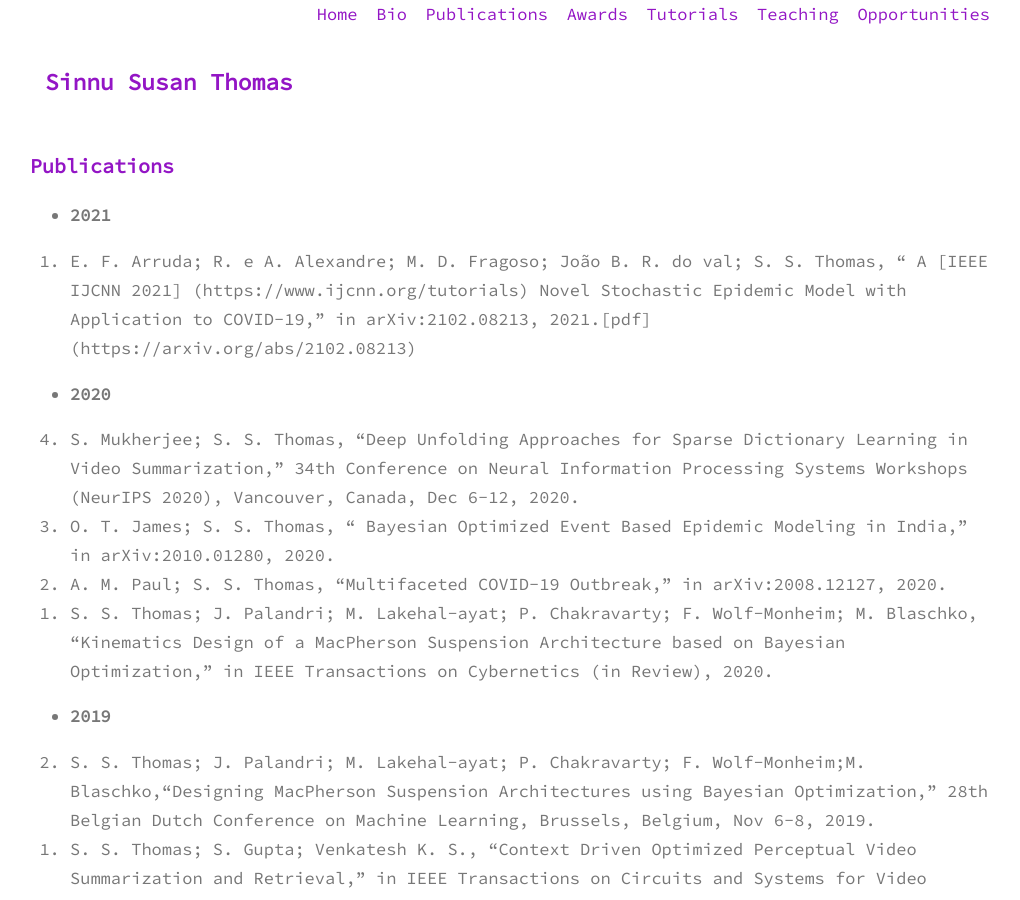
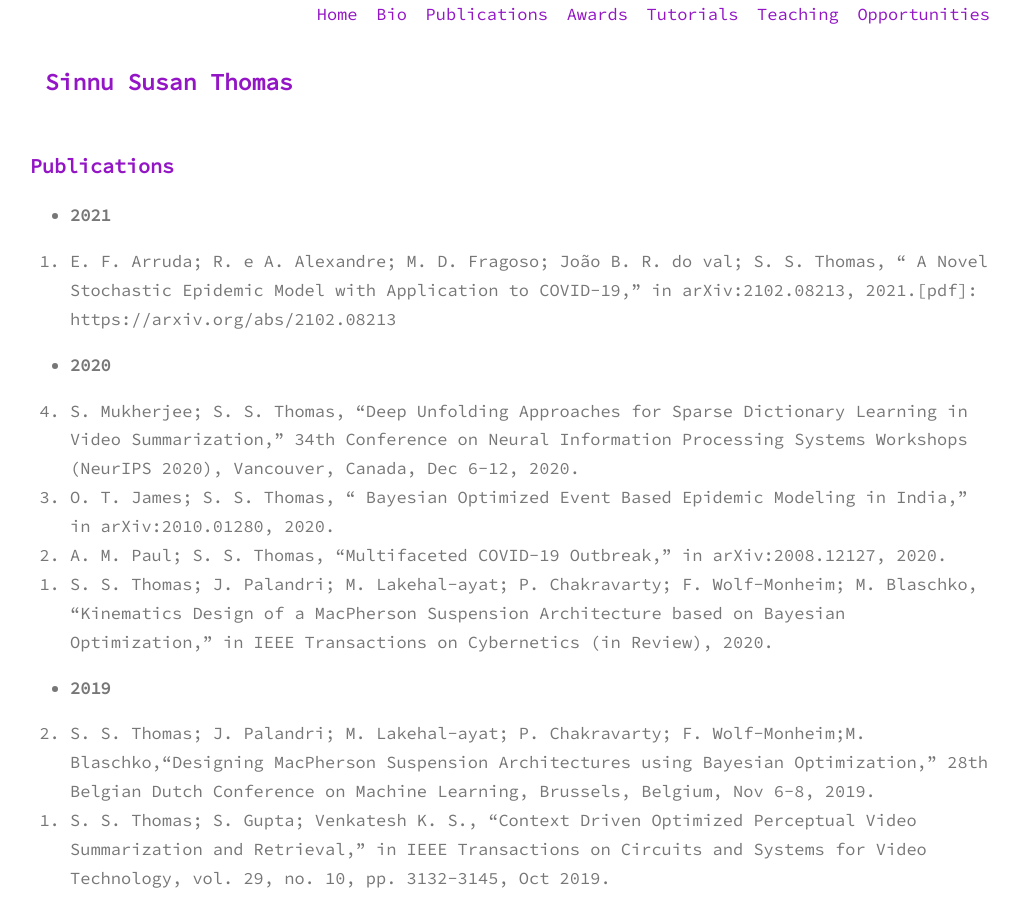
Before and after one commit to sinnuthomas/sinnuthomas.github.io, a Jekyll site: the page built from publications.md, in a window 1280 px wide and 900 px high. Shown: the whole window, without its empty margins (130-1150 px from the left). Built offline with Jekyll 4.4.1, drawn with Linux system fonts in a browser that asks for light colours.

Commit message:
Update publications.md

```diff
--- a/publications.md
+++ b/publications.md
@@ -6,7 +6,7 @@
 
 * **2021**
 <ol reversed>
-  <li>E. F. Arruda; R. e A. Alexandre; M. D. Fragoso; João B. R. do val; S. S. Thomas, “ A [IEEE IJCNN 2021] (https://www.ijcnn.org/tutorials) Novel Stochastic Epidemic Model with Application to COVID-19,” in arXiv:2102.08213, 2021.[pdf](https://arxiv.org/abs/2102.08213)</li>
+  <li>E. F. Arruda; R. e A. Alexandre; M. D. Fragoso; João B. R. do val; S. S. Thomas, “ A Novel Stochastic Epidemic Model with Application to COVID-19,” in arXiv:2102.08213, 2021.[pdf]: https://arxiv.org/abs/2102.08213</li>
 </ol>
 
 * **2020**
```
